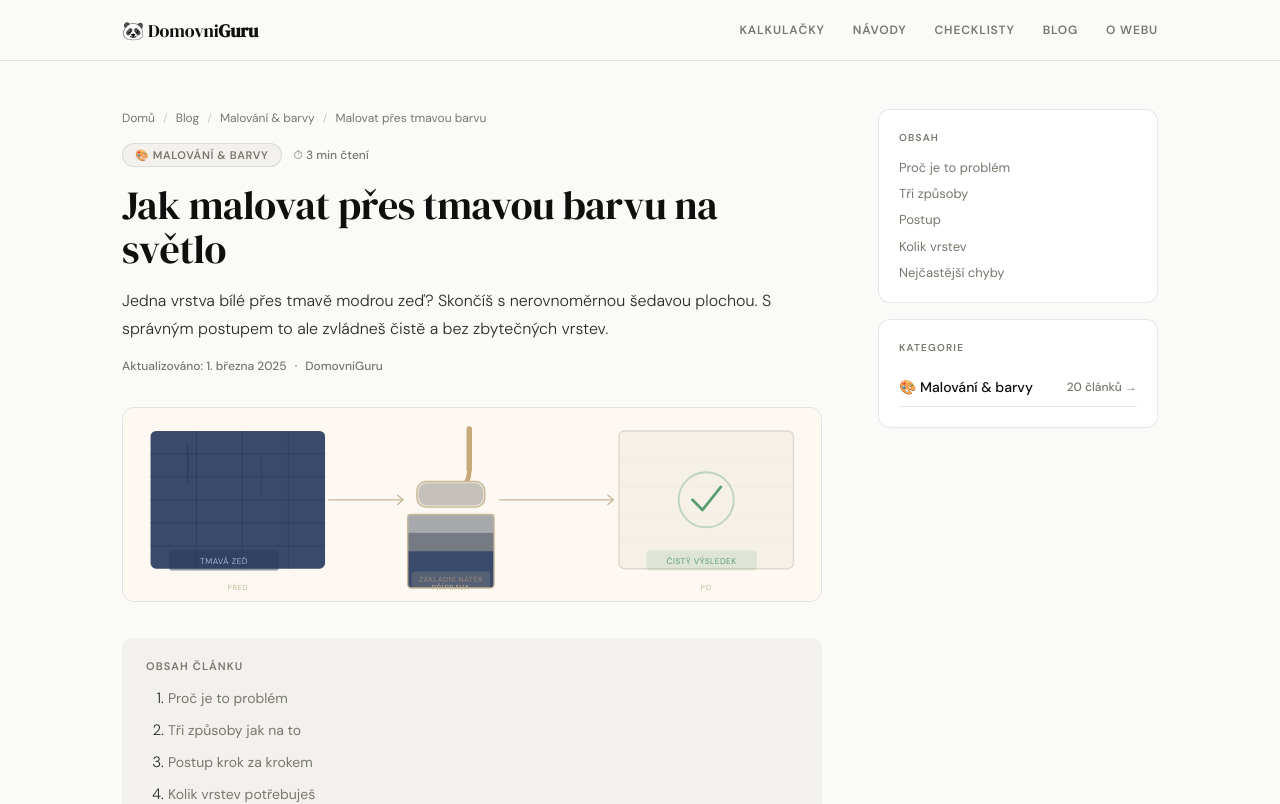
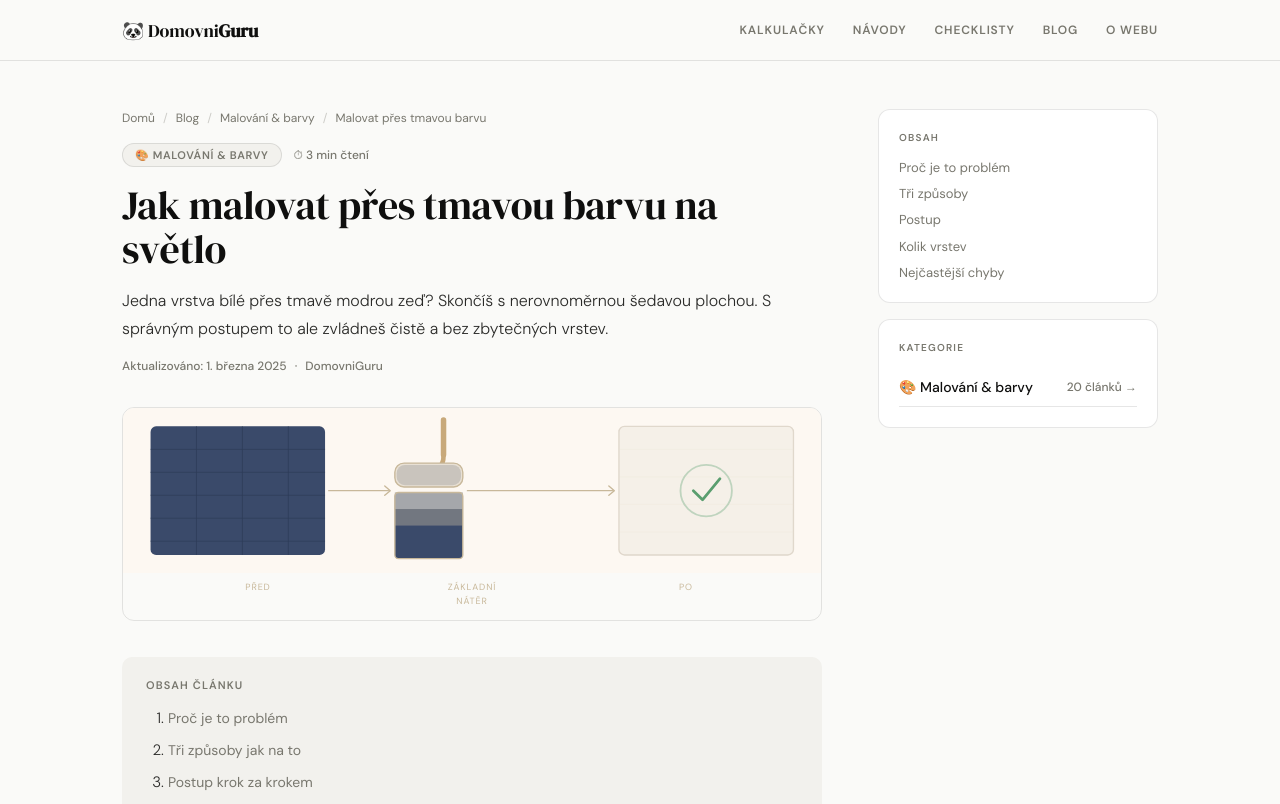
Before and after one commit to kristynapacakova/domovniguru, a Next.js app: page /blog/malovat-pres-tmavou-barvu in a window 1280 px wide. Shown: the top 804 px of the page. Built offline with nearby package versions, Linux system fonts and the light colour scheme.

Commit message:
Update page.tsx

```diff
--- a/app/blog/malovat-pres-tmavou-barvu/page.tsx
+++ b/app/blog/malovat-pres-tmavou-barvu/page.tsx
@@ -44,64 +44,38 @@ export default function ArticlePage() {
 
             {/* HERO ILLUSTRATION */}
             <div className="hero-illustration" aria-hidden="true">
-              <svg viewBox="0 0 760 210" fill="none" xmlns="http://www.w3.org/2000/svg" className="hero-svg">
-                <rect width="760" height="210" fill="#fdf8f2"/>
-
-                {/* === LEVÁ TŘETINA: tmavá zeď === */}
-                <rect x="30" y="25" width="190" height="150" rx="6" fill="#3a4a6a"/>
-                {/* Jemná cihlová textura */}
-                {[50,75,100,125,150].map((y,i)=><line key={i} x1="30" y1={y} x2="220" y2={y} stroke="#2e3d58" strokeWidth="0.8"/>)}
-                {[80,130,180].map((x,i)=><line key={i} x1={x} y1="25" x2={x} y2="175" stroke="#2e3d58" strokeWidth="0.8"/>)}
-                {/* Kapky vlhkosti / šmouhy */}
-                <path d="M70 40 Q72 60 70 80" stroke="#2a3a5a" strokeWidth="2" strokeLinecap="round" opacity="0.6"/>
-                <path d="M150 50 Q152 70 150 95" stroke="#2a3a5a" strokeWidth="1.5" strokeLinecap="round" opacity="0.5"/>
-                {/* Popisek */}
-                <rect x="50" y="155" width="120" height="22" rx="4" fill="#2a3a5a" opacity="0.5"/>
-                <text x="110" y="170" fontFamily="var(--font-sans,sans-serif)" fontSize="9" fill="#a0b4d0" textAnchor="middle" letterSpacing="0.06em">TMAVÁ ZEĎ</text>
-                <text x="125" y="198" fontFamily="var(--font-sans,sans-serif)" fontSize="8" fill="#c8b89a" textAnchor="middle" letterSpacing="0.10em">PŘED</text>
-
-                {/* === STŘED: základní nátěr === */}
-                {/* Váleček — hezky nakreslený */}
-                <g transform="translate(310, 20)">
-                  {/* Tyč */}
-                  <rect x="64" y="0" width="6" height="50" rx="3" fill="#c8a97a"/>
-                  {/* Ohnutí */}
-                  <path d="M67 48 Q67 68 47 68" stroke="#c8a97a" strokeWidth="5" fill="none" strokeLinecap="round"/>
-                  {/* Váleček tělo */}
-                  <rect x="10" y="60" width="74" height="28" rx="10" fill="#e8e0d4"/>
-                  <rect x="10" y="60" width="74" height="28" rx="10" fill="none" stroke="#c8b89a" strokeWidth="1.5"/>
-                  {/* Barva na válečku — šedý základ */}
-                  <rect x="12" y="62" width="70" height="24" rx="9" fill="#9a9a9a" opacity="0.45"/>
-                  {/* Zeď pod válečkem — přechod tmavá→šedá→bílá */}
-                  <rect x="0" y="96" width="94" height="80" rx="4" fill="#3a4a6a"/>
-                  <rect x="0" y="96" width="94" height="40" rx="0" fill="#8a8a8a" opacity="0.75"/>
-                  <rect x="0" y="96" width="94" height="20" rx="0" fill="#c8c8c8" opacity="0.6"/>
-                  <rect x="0" y="96" width="94" height="80" rx="4" fill="none" stroke="#c8b89a" strokeWidth="1.5"/>
-                  {/* Popisek */}
-                  <rect x="4" y="158" width="86" height="18" rx="4" fill="#c8b89a" opacity="0.2"/>
-                  <text x="47" y="170" fontFamily="var(--font-sans,sans-serif)" fontSize="8" fill="#9a8a7a" textAnchor="middle" letterSpacing="0.06em">ZÁKLADNÍ NÁTĚR</text>
-                </g>
-                <text x="357" y="198" fontFamily="var(--font-sans,sans-serif)" fontSize="8" fill="#c8b89a" textAnchor="middle" letterSpacing="0.10em">PŘÍPRAVA</text>
-
-                {/* === PRAVÁ TŘETINA: světlá čistá zeď === */}
-                <rect x="540" y="25" width="190" height="150" rx="6" fill="#f5f0e8"/>
-                <rect x="540" y="25" width="190" height="150" rx="6" fill="none" stroke="#e0d8cc" strokeWidth="1.5"/>
-                {/* Jemná textura světlé zdi */}
-                {[55,85,115,145].map((y,i)=><line key={i} x1="540" y1={y} x2="730" y2={y} stroke="#e8e0d4" strokeWidth="0.5" opacity="0.6"/>)}
-                {/* Zelená fajfka */}
-                <circle cx="635" cy="100" r="30" fill="none" stroke="#5a9e6f" strokeWidth="2" opacity="0.35"/>
-                <path d="M620 100 L631 111 L651 86" stroke="#5a9e6f" strokeWidth="3" strokeLinecap="round" strokeLinejoin="round" fill="none"/>
-                {/* Popisek */}
-                <rect x="570" y="155" width="120" height="22" rx="4" fill="#5a9e6f" opacity="0.15"/>
-                <text x="630" y="170" fontFamily="var(--font-sans,sans-serif)" fontSize="9" fill="#5a9e6f" textAnchor="middle" letterSpacing="0.06em">ČISTÝ VÝSLEDEK</text>
-                <text x="635" y="198" fontFamily="var(--font-sans,sans-serif)" fontSize="8" fill="#c8b89a" textAnchor="middle" letterSpacing="0.10em">PO</text>
-
+              <svg viewBox="0 0 760 180" fill="none" xmlns="http://www.w3.org/2000/svg" className="hero-svg">
+                <rect width="760" height="180" fill="#fdf8f2"/>
+                {/* Tmavá zeď */}
+                <rect x="30" y="20" width="190" height="140" rx="6" fill="#3a4a6a"/>
+                {[45,70,95,120,145].map((y,i)=><line key={i} x1="30" y1={y} x2="220" y2={y} stroke="#2e3d58" strokeWidth="0.8"/>)}
+                {[80,130,180].map((x,i)=><line key={i} x1={x} y1="20" x2={x} y2="160" stroke="#2e3d58" strokeWidth="0.8"/>)}
+                {/* Váleček */}
+                <rect x="346" y="10" width="6" height="44" rx="3" fill="#c8a97a"/>
+                <path d="M349 52 Q349 68 333 68" stroke="#c8a97a" strokeWidth="5" fill="none" strokeLinecap="round"/>
+                <rect x="296" y="60" width="74" height="26" rx="10" fill="#e8e0d4" stroke="#c8b89a" strokeWidth="1.5"/>
+                <rect x="298" y="62" width="70" height="22" rx="9" fill="#9a9a9a" opacity="0.4"/>
+                {/* Zeď pod válečkem */}
+                <rect x="296" y="92" width="74" height="72" rx="4" fill="#3a4a6a"/>
+                <rect x="296" y="92" width="74" height="36" fill="#8a8a8a" opacity="0.7"/>
+                <rect x="296" y="92" width="74" height="18" fill="#c8c8c8" opacity="0.6"/>
+                <rect x="296" y="92" width="74" height="72" rx="4" fill="none" stroke="#c8b89a" strokeWidth="1.5"/>
+                {/* Světlá zeď */}
+                <rect x="540" y="20" width="190" height="140" rx="6" fill="#f5f0e8" stroke="#e0d8cc" strokeWidth="1.5"/>
+                {[45,75,105,135].map((y,i)=><line key={i} x1="540" y1={y} x2="730" y2={y} stroke="#e8e0d4" strokeWidth="0.5" opacity="0.6"/>)}
+                <circle cx="635" cy="90" r="28" fill="none" stroke="#5a9e6f" strokeWidth="2" opacity="0.35"/>
+                <path d="M621 90 L631 100 L650 77" stroke="#5a9e6f" strokeWidth="3" strokeLinecap="round" strokeLinejoin="round" fill="none"/>
                 {/* Šipky */}
-                <path d="M224 100 L304 100" stroke="#c8b89a" strokeWidth="1.5" strokeLinecap="round"/>
-                <path d="M299 95 L305 100 L299 105" stroke="#c8b89a" strokeWidth="1.5" strokeLinecap="round" strokeLinejoin="round" fill="none"/>
-                <path d="M410 100 L533 100" stroke="#c8b89a" strokeWidth="1.5" strokeLinecap="round"/>
-                <path d="M528 95 L534 100 L528 105" stroke="#c8b89a" strokeWidth="1.5" strokeLinecap="round" strokeLinejoin="round" fill="none"/>
+                <path d="M224 90 L289 90" stroke="#c8b89a" strokeWidth="1.5" strokeLinecap="round"/>
+                <path d="M285 85 L291 90 L285 95" stroke="#c8b89a" strokeWidth="1.5" strokeLinecap="round" strokeLinejoin="round" fill="none"/>
+                <path d="M375 90 L533 90" stroke="#c8b89a" strokeWidth="1.5" strokeLinecap="round"/>
+                <path d="M529 85 L535 90 L529 95" stroke="#c8b89a" strokeWidth="1.5" strokeLinecap="round" strokeLinejoin="round" fill="none"/>
               </svg>
+              <div style={{display:"flex",justifyContent:"space-between",padding:"8px 40px 12px",fontSize:"9px",letterSpacing:"0.1em",color:"#c8b89a",textTransform:"uppercase"}}>
+                <span style={{width:"190px",textAlign:"center"}}>Před</span>
+                <span style={{width:"74px",textAlign:"center"}}>Základní nátěr</span>
+                <span style={{width:"190px",textAlign:"center"}}>Po</span>
+              </div>
             </div>
             <nav className="toc" aria-label="Obsah článku">
               <div className="toc-label">Obsah článku</div>
```
